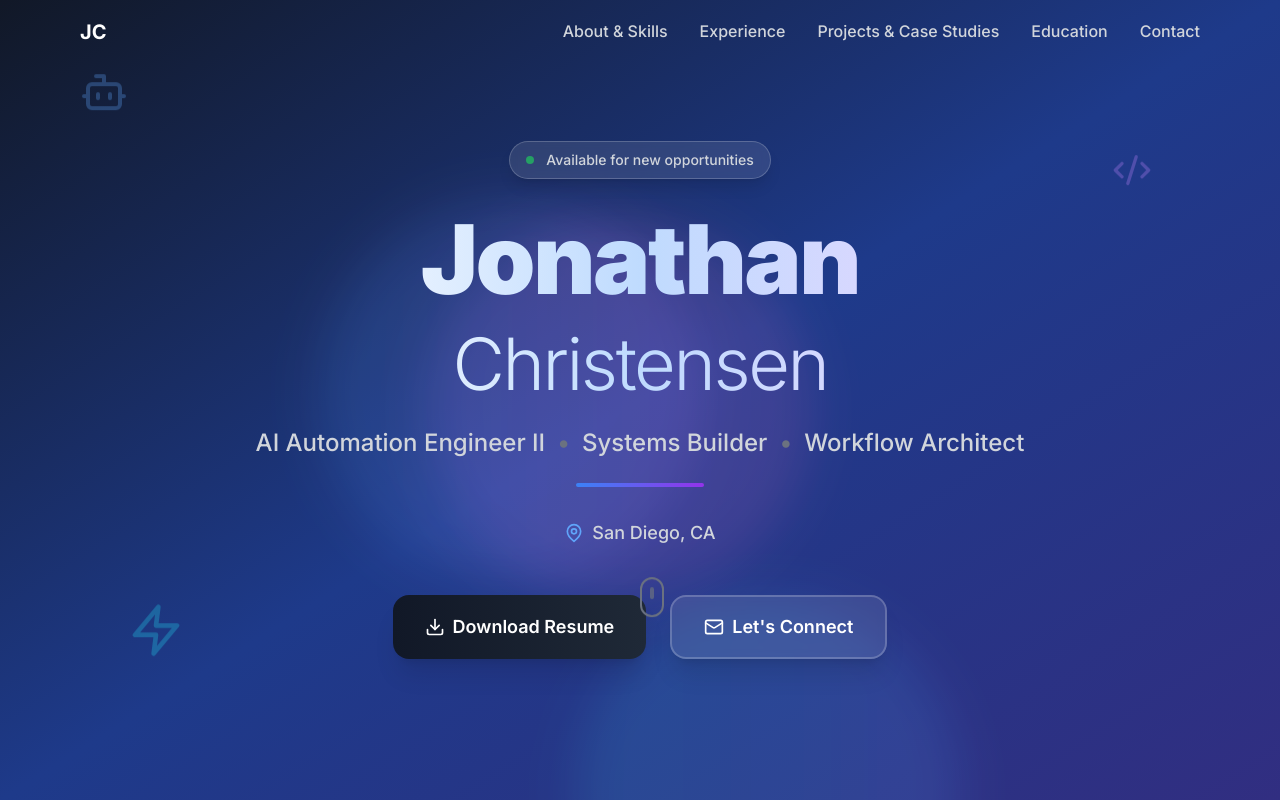
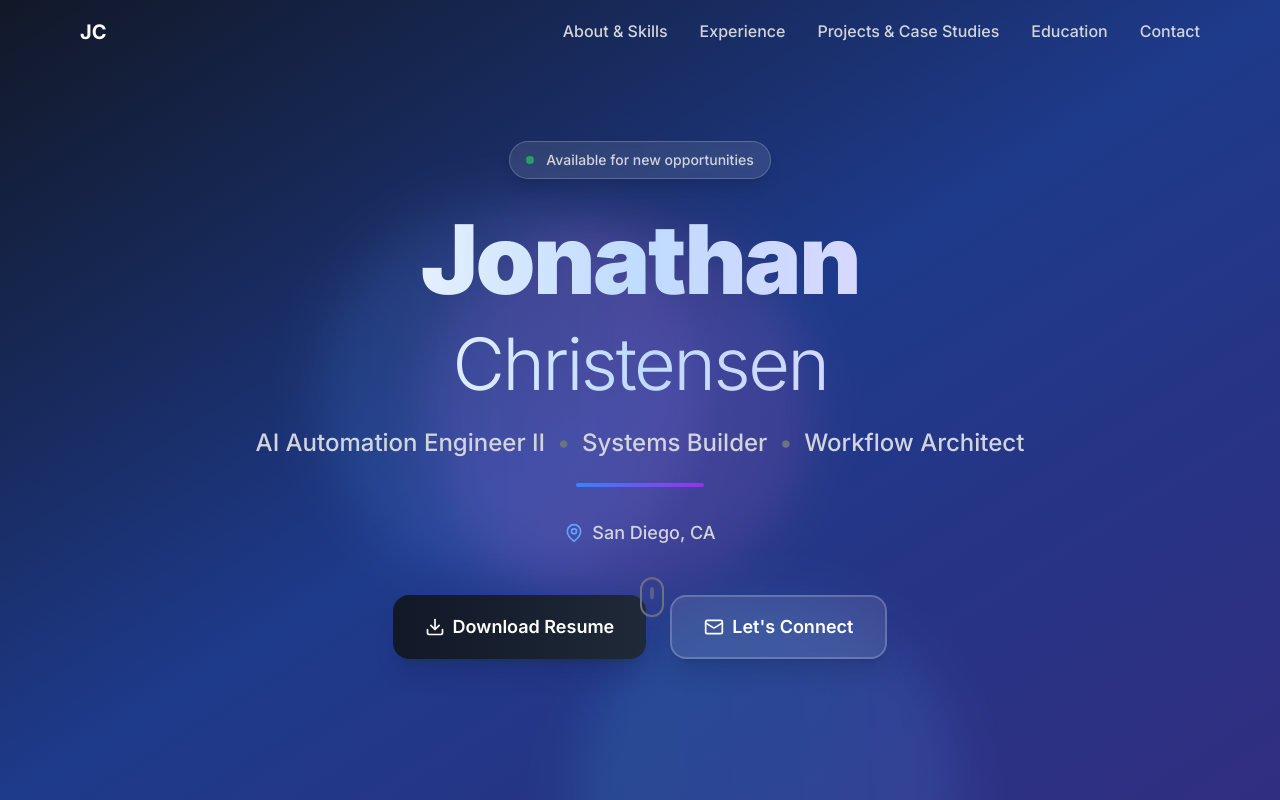
Before and after one commit to mejohnc-ft/MeJohnC.Org, a React (Vite) app: page / in a window 1280 px wide. Shown: the top 800 px of the page. Built offline with nearby package versions, Linux system fonts and the light colour scheme.

Commit message:
Remove bouncing animation elements from Hero section

```diff
--- a/src/components/Hero.tsx
+++ b/src/components/Hero.tsx
@@ -25,17 +25,6 @@ const Hero = () => {
         <div className="absolute top-1/4 left-1/4 w-96 h-96 bg-gradient-to-r from-blue-500/20 to-purple-500/20 rounded-full mix-blend-screen filter blur-xl animate-pulse"></div>
         <div className="absolute top-3/4 right-1/4 w-96 h-96 bg-gradient-to-r from-cyan-500/20 to-blue-500/20 rounded-full mix-blend-screen filter blur-xl animate-pulse delay-1000"></div>
         <div className="absolute bottom-1/4 left-1/3 w-96 h-96 bg-gradient-to-r from-purple-500/20 to-pink-500/20 rounded-full mix-blend-screen filter blur-xl animate-pulse delay-2000"></div>
-
-        {/* Floating tech icons */}
-        <div className="absolute top-20 left-20 opacity-30 animate-bounce">
-          <Bot className="w-12 h-12 text-blue-400" />
-        </div>
-        <div className="absolute top-40 right-32 opacity-30 animate-bounce delay-1000">
-          <Code2 className="w-10 h-10 text-purple-400" />
-        </div>
-        <div className="absolute bottom-32 left-32 opacity-30 animate-bounce delay-2000">
-          <Zap className="w-14 h-14 text-cyan-400" />
-        </div>
       </div>
 
       <div className="relative z-10 text-center px-4 max-w-5xl mx-auto">
```
